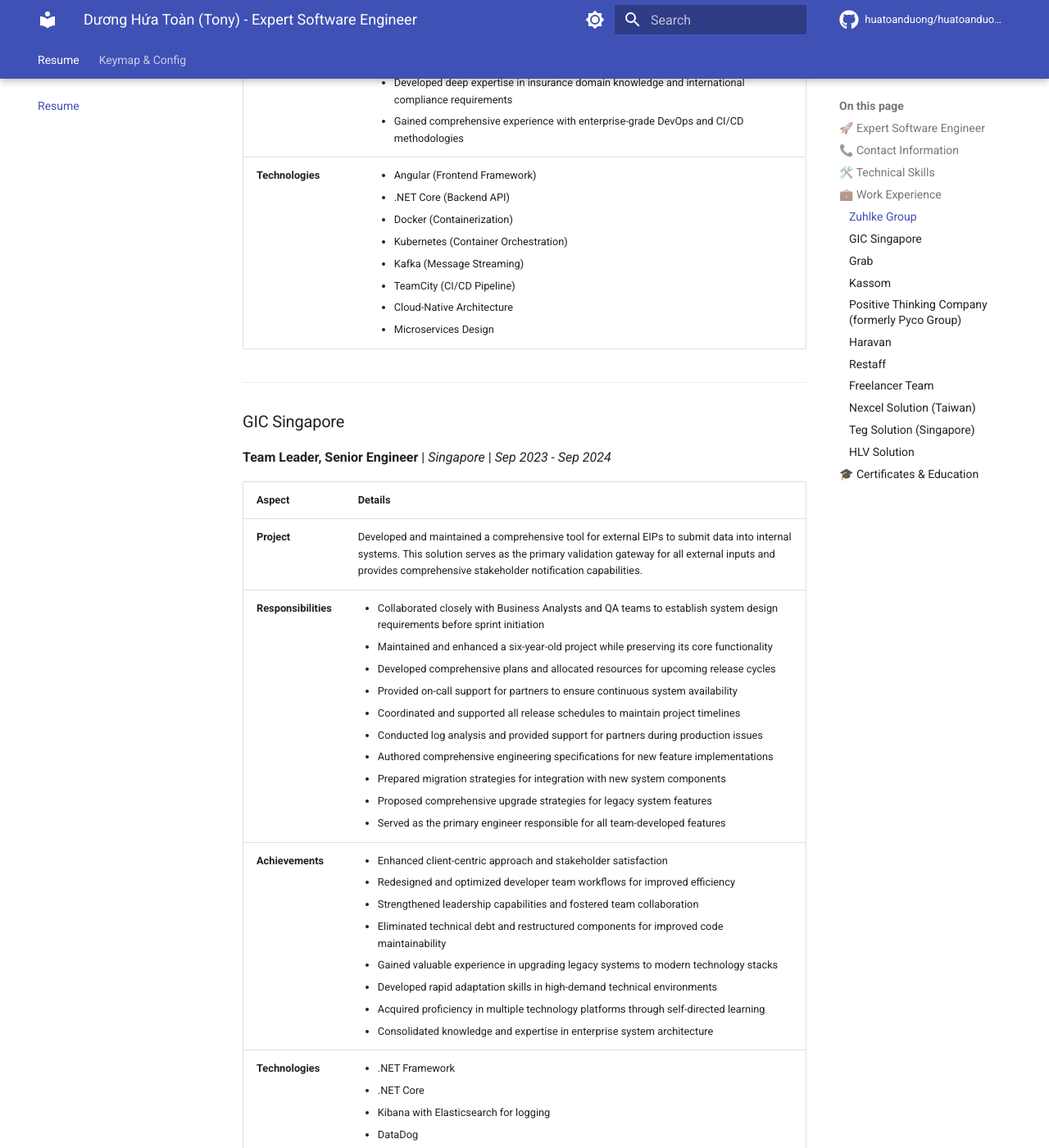
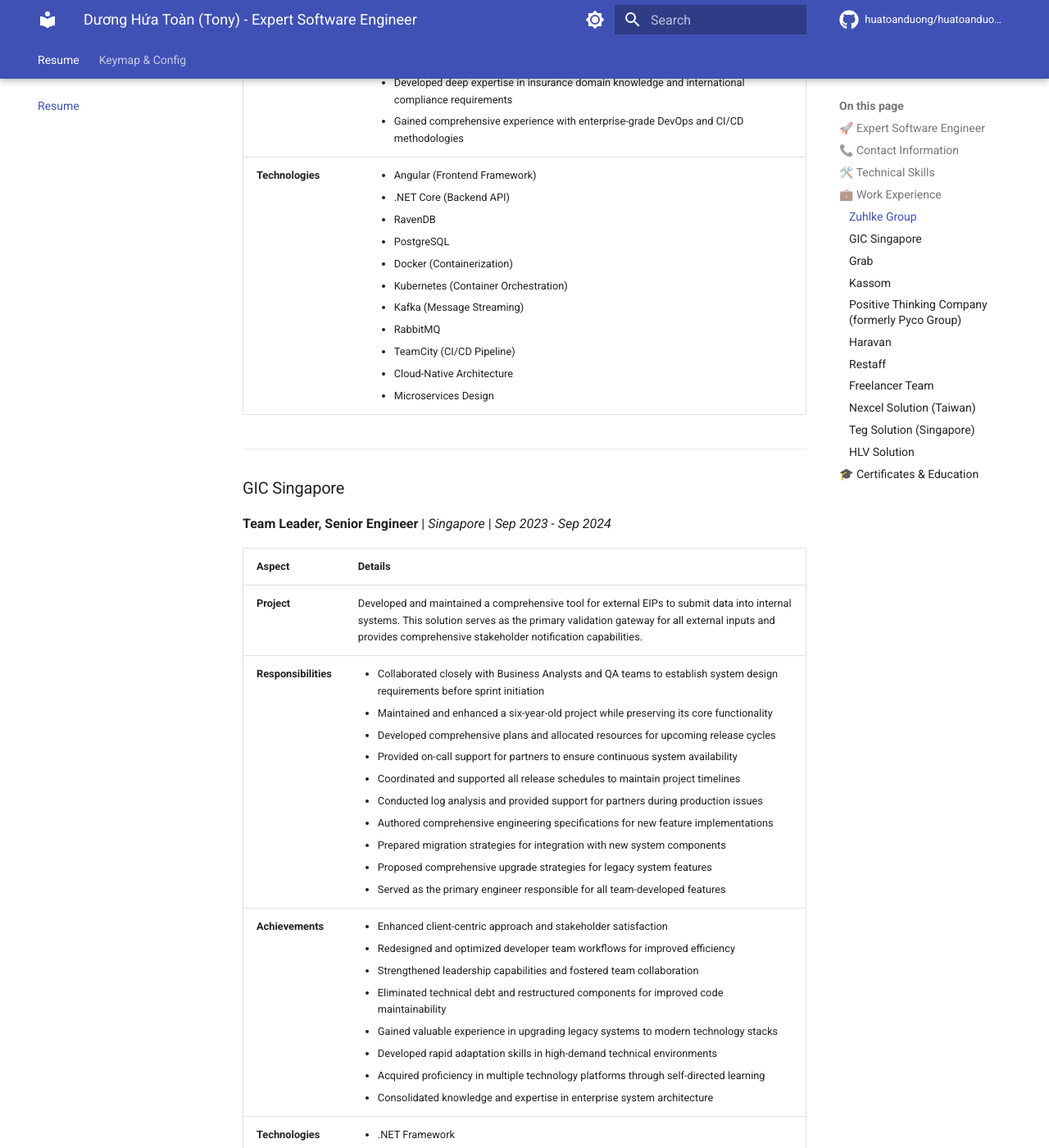
Before and after one commit to huatoanduong/huatoanduong.github.io, an MkDocs documentation site: the page built from docs/index.md, in a window 1280 px wide and 1400 px high, scrolled down 2818 px. Shown: the whole window at 82% size. Built offline with MkDocs 1.6.1 and Material for MkDocs 9.7.7, drawn with Linux system fonts in a browser that asks for light colours; comment, search, counter and statistics services are not loaded; some of the changed text lies outside the part shown.

Commit message:
Add more detail to projects (#16)

```diff
--- a/docs/index.md
+++ b/docs/index.md
@@ -159,9 +159,12 @@
         <ul>
           <li>Angular (Frontend Framework)</li>
           <li>.NET Core (Backend API)</li>
+          <li>RavenDB</li>
+          <li>PostgreSQL</li>
           <li>Docker (Containerization)</li>
           <li>Kubernetes (Container Orchestration)</li>
           <li>Kafka (Message Streaming)</li>
+          <li>RabbitMQ</li>
           <li>TeamCity (CI/CD Pipeline)</li>
           <li>Cloud-Native Architecture</li>
           <li>Microservices Design</li>
@@ -230,6 +233,8 @@
         <ul>
           <li>.NET Framework</li>
           <li>.NET Core</li>
+          <li>PostgreSQL</li>
+          <li>SQL Server</li>
           <li>Kibana with Elasticsearch for logging</li>
           <li>DataDog</li>
           <li>Kubernetes</li>
```
Also changed, not shown: other parts of docs/index.md (+4 -0 lines).
